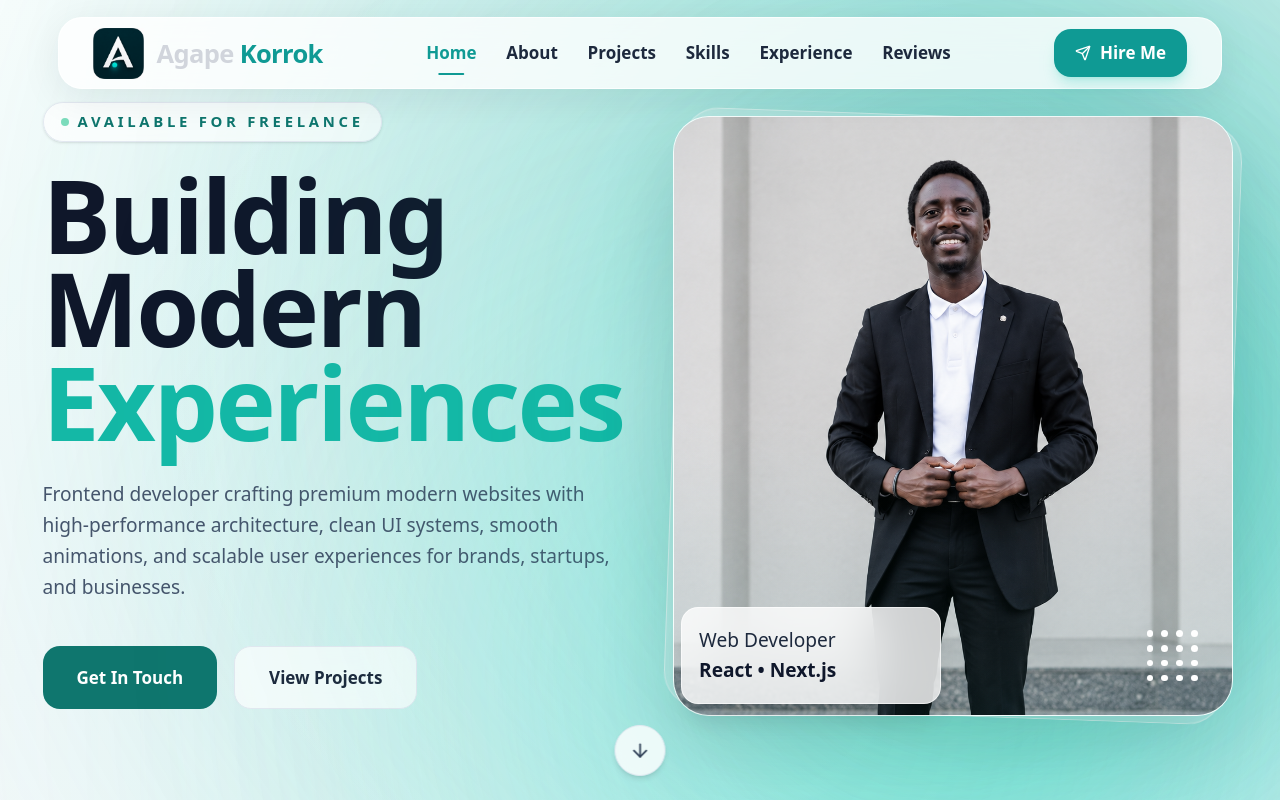
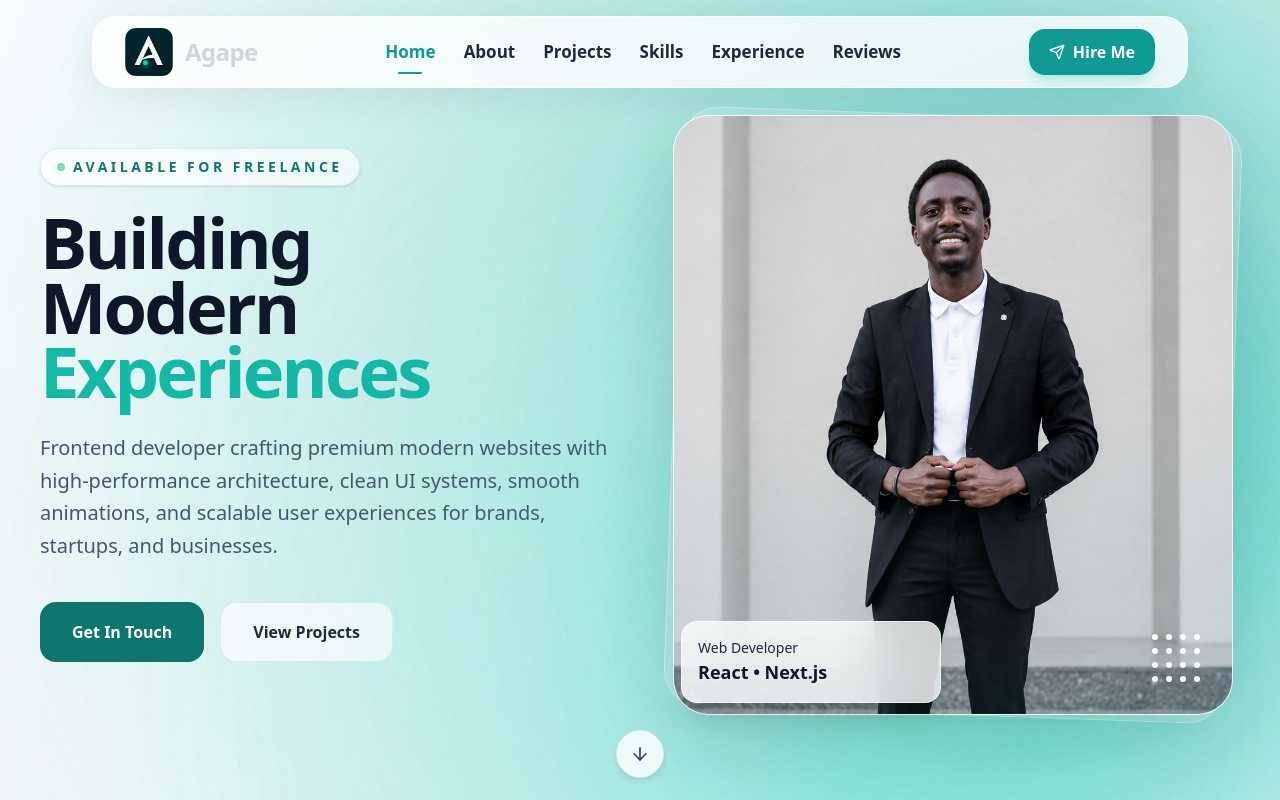
Before and after one commit to agape-411/agape-portfolio, a Next.js app: page / in a window 1280 px wide. Shown: the top 800 px of the page. Built offline with nearby package versions, Linux system fonts and the light colour scheme.

Commit message:
Styling Updates

```diff
--- a/Components/Header.tsx
+++ b/Components/Header.tsx
@@ -104,9 +104,10 @@ export default function Header() {
     font-black
     tracking-tight
     whitespace-nowrap
+
   "
 >
-  Agape <span className="text-[#0F9A94]">Korrok</span>
+  Agape
 </span>
 </button>
           {/* DESKTOP NAV */}
--- a/app/globals.css
+++ b/app/globals.css
@@ -1,72 +1,11 @@
 @import "tailwindcss";
 
 html {
-  font-size: 17px;
+  scroll-behavior: smooth;
 }
 
 body {
-  @apply bg-[#0a0a0a] text-gray-300 text-[18px] md:text-base leading-relaxed;
+  @apply bg-[#0a0a0a] text-gray-300 leading-relaxed;
   -webkit-font-smoothing: antialiased;
   text-rendering: optimizeLegibility;
 }
-
-/* ================= HEADINGS ================= */
-
-h1 {
-  @apply text-5xl md:text-7xl lg:text-8xl font-bold tracking-tight;
-}
-
-h2 {
-  @apply text-3xl md:text-4xl font-semibold;
-}
-
-h3 {
-  @apply text-xl font-medium;
-}
-
-/* ================= TEXT CONTROL ================= */
-
-/* Remove forced paragraph color */
-p {
-  @apply text-base md:text-lg leading-relaxed;
-}
-
-/* ================= DARK SECTIONS ================= */
-
-.dark-section {
-  @apply bg-[#0a0a0a] text-white;
-}
-
-.dark-section p {
-  @apply text-gray-400;
-}
-
-/* ================= LIGHT SECTIONS ================= */
-
-.light-section {
-  @apply bg-[#f8fafc] text-gray-900;
-}
-
-.light-section p {
-  @apply text-gray-600;
-}
-
-/* ================= SOFT DARK ================= */
-
-.soft-dark {
-  @apply bg-[#111111] text-white;
-}
-
-.soft-dark p {
-  @apply text-gray-400;
-}
-
-/* ================= GRADIENT SECTION ================= */
-
-.gradient-section {
-  @apply bg-linear-to-br from-purple-500 via-indigo-500 to-purple-600 text-white;
-}
-
-.gradient-section p {
-  @apply text-white/80;
-}
```
